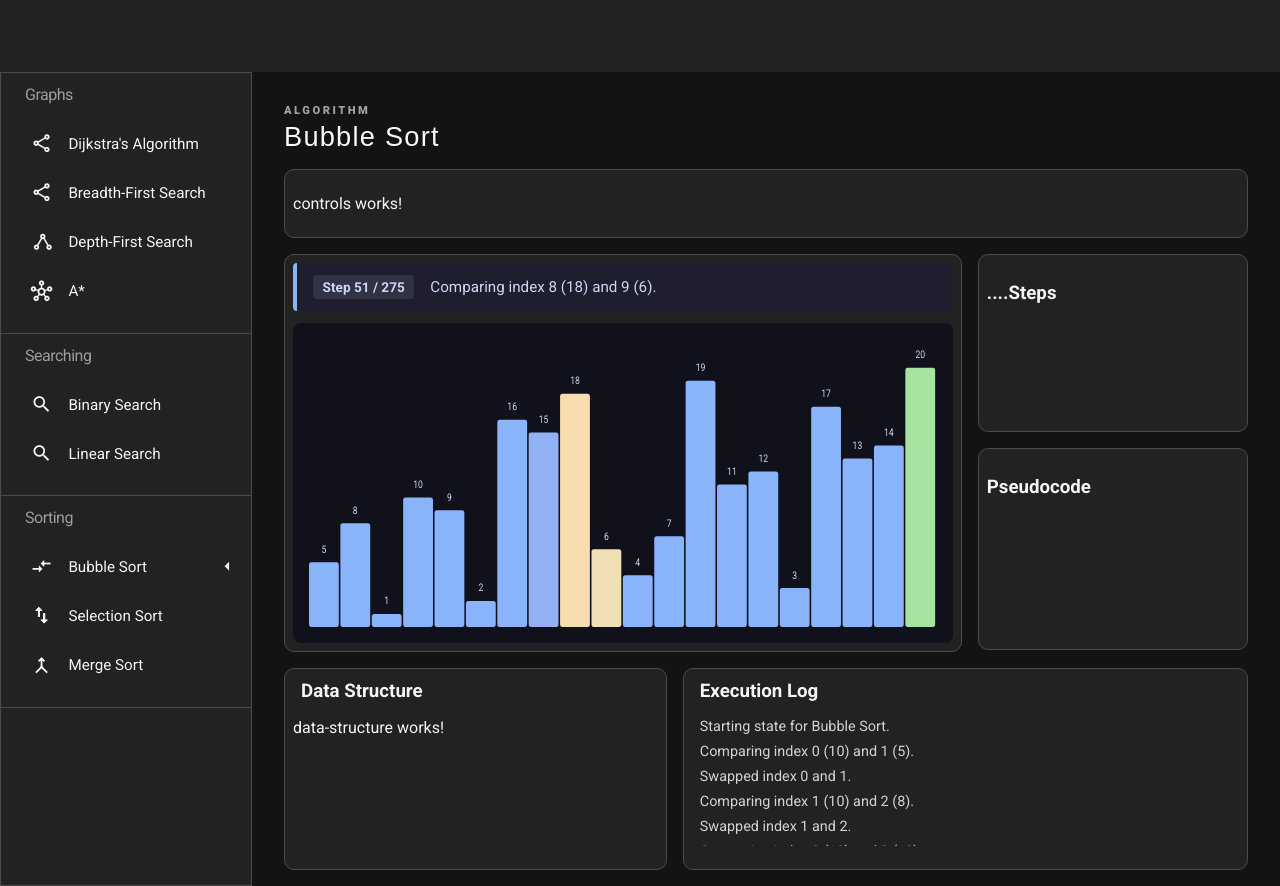
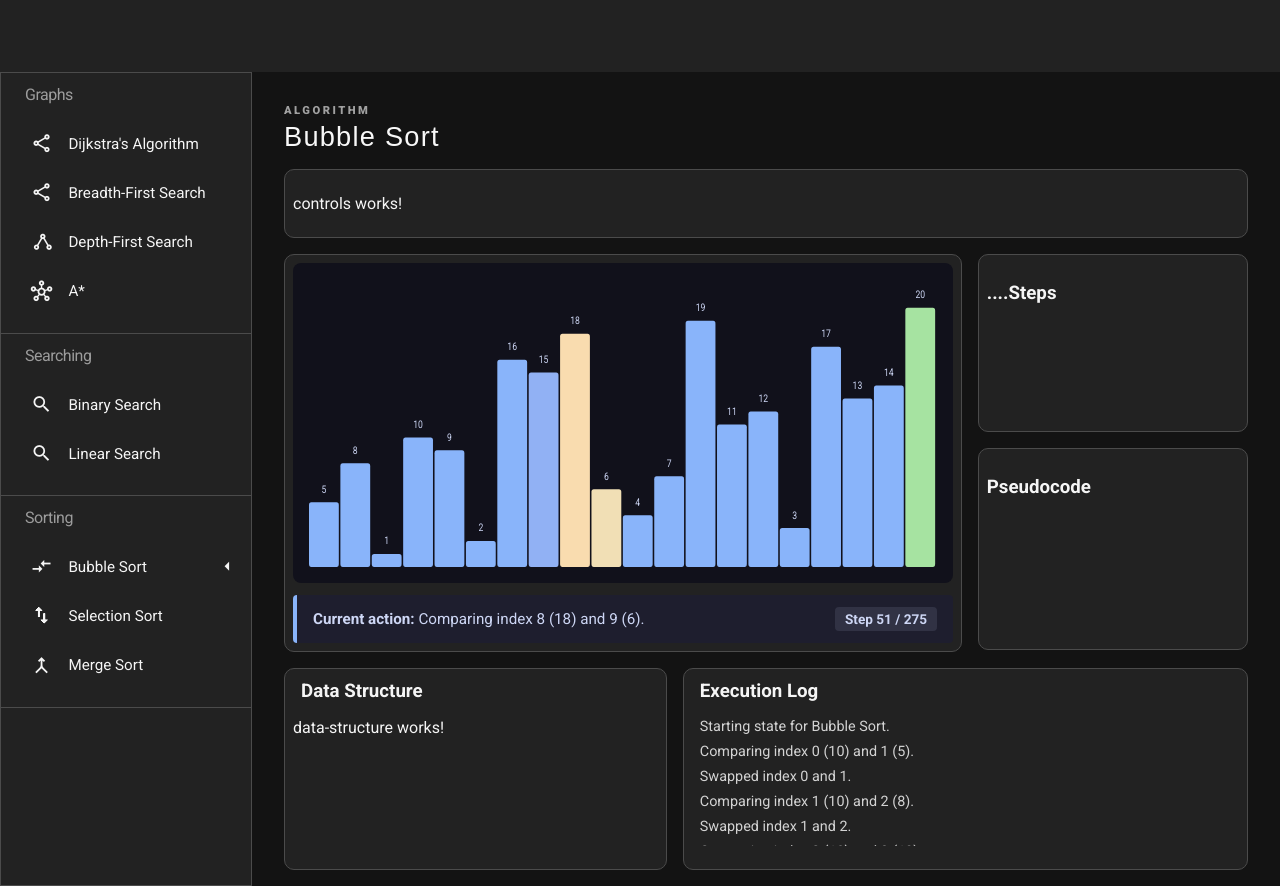
Before and after one commit to flavia3107/algorithm-visualizer, an Angular app: page / in a window 1280 px wide. Built offline with nearby package versions, Linux system fonts and the light colour scheme.

Commit message:
Clean Up - P9

```diff
--- a/src/app/components/execution-log/execution-log.scss
+++ b/src/app/components/execution-log/execution-log.scss
@@ -13,4 +13,5 @@ p {
 .steps {
 	overflow: auto;
 	height: calc(100% - 3rem);
+	scroll-behavior: smooth;
 }
--- a/src/app/components/visualizer/visualizer.html
+++ b/src/app/components/visualizer/visualizer.html
@@ -1,13 +1,4 @@
-<div class="stage-wrapper">
-	<div class="status-bar">
-		<span class="step-badge">
-			Step {{ manager.currentStepIndex() + 1 }} / {{ manager.steps().length }}
-		</span>
-		<p class="description">
-			{{ manager.currentStep()?.description || 'Ready' }}
-		</p>
-	</div>
-
+<div class="stage-wrapper flex-column">
 	<div class="viewport">
 		@switch (manager.activeView().category) {
 
@@ -28,6 +19,14 @@
 		</div>
 		}
 		}
+	</div>
+	<div class="status-bar flex-row space_between">
+		<p class="description">
+			<strong>Current action: </strong>{{ manager.currentStep()?.description || 'Ready' }}
+		</p>
+		<span class="step-badge">
+			Step {{ manager.currentStepIndex() + 1 }} / {{ manager.steps().length }}
+		</span>
 	</div>
 </div>
 
--- a/src/app/components/visualizer/visualizer.scss
+++ b/src/app/components/visualizer/visualizer.scss
@@ -1,9 +1,8 @@
 .stage-wrapper {
-	display: flex;
-	flex-direction: column;
 	gap: 0.75rem;
 	width: 100%;
 }
+
 .status-bar {
 	display: flex;
 	align-items: center;
```
